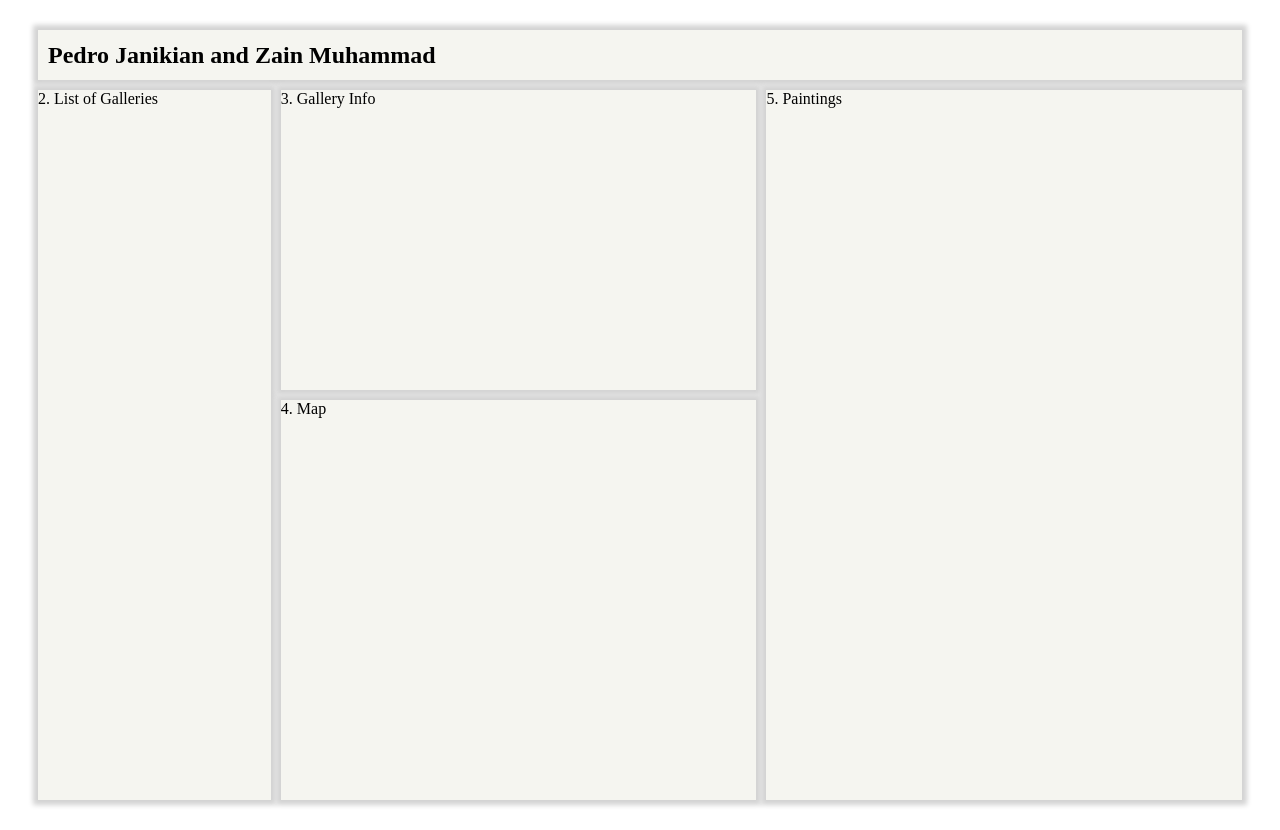
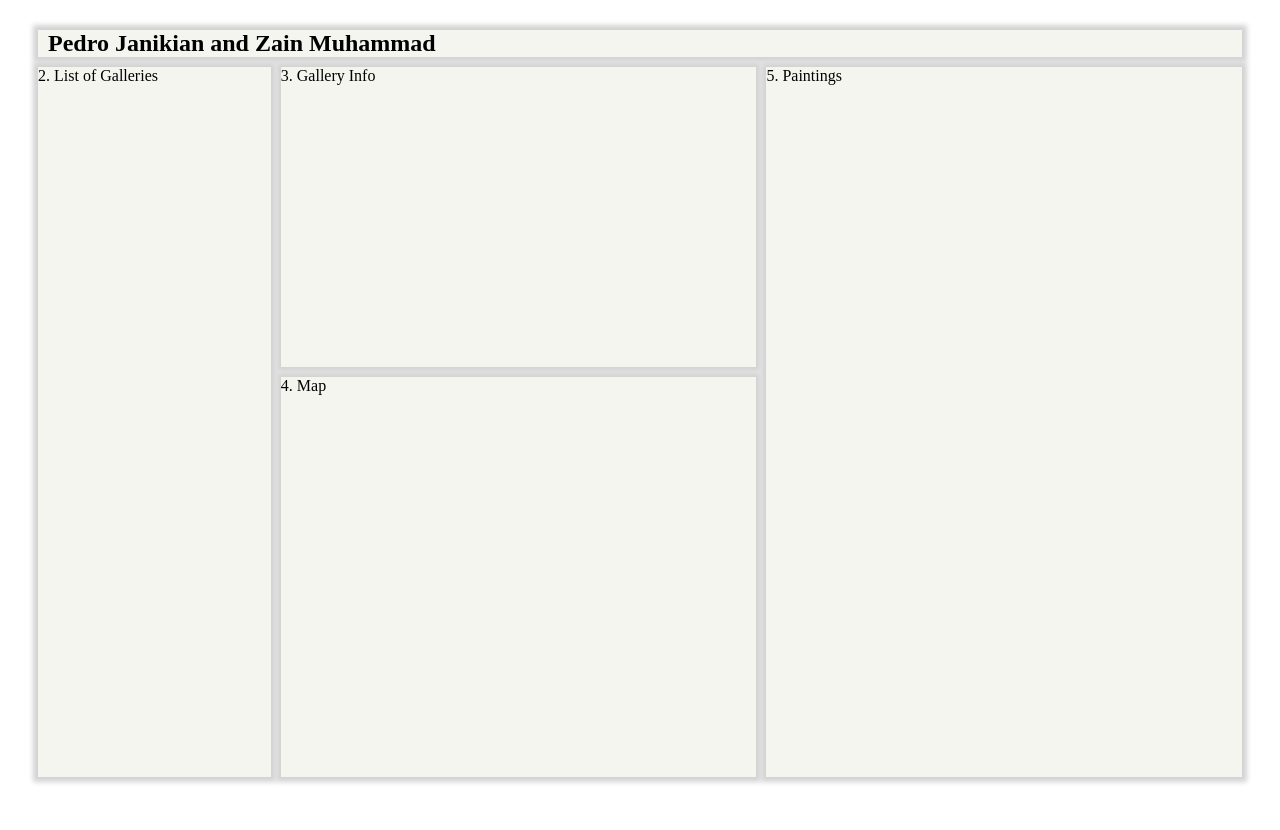
Before and after one commit to MRU-Web-2/Web-2-Assignment-1, a plain HTML site: page index.html in a window 1280 px wide. After the commit the page ends 807 px from the top, so only its background shows below. Drawn offline with Linux system fonts and the light colour scheme.

Commit message:
Changed Header to be improved CSS

```diff
--- a/main.css
+++ b/main.css
@@ -5,7 +5,7 @@
 #content {
     display: grid;
     grid-template-columns: repeat(5, 1fr);
-    grid-template-rows: 50px 300px 400px;
+    grid-template-rows: auto 300px 400px;
     grid-row-gap: 10px;
     grid-column-gap: 10px;
     padding: 10px;
@@ -21,7 +21,7 @@
 .header {
     grid-column-start: 1;
     grid-column-end: 6;
-    display: flex;
+    display: grid;
 }
 .header > * {
     margin: 10px;
```
